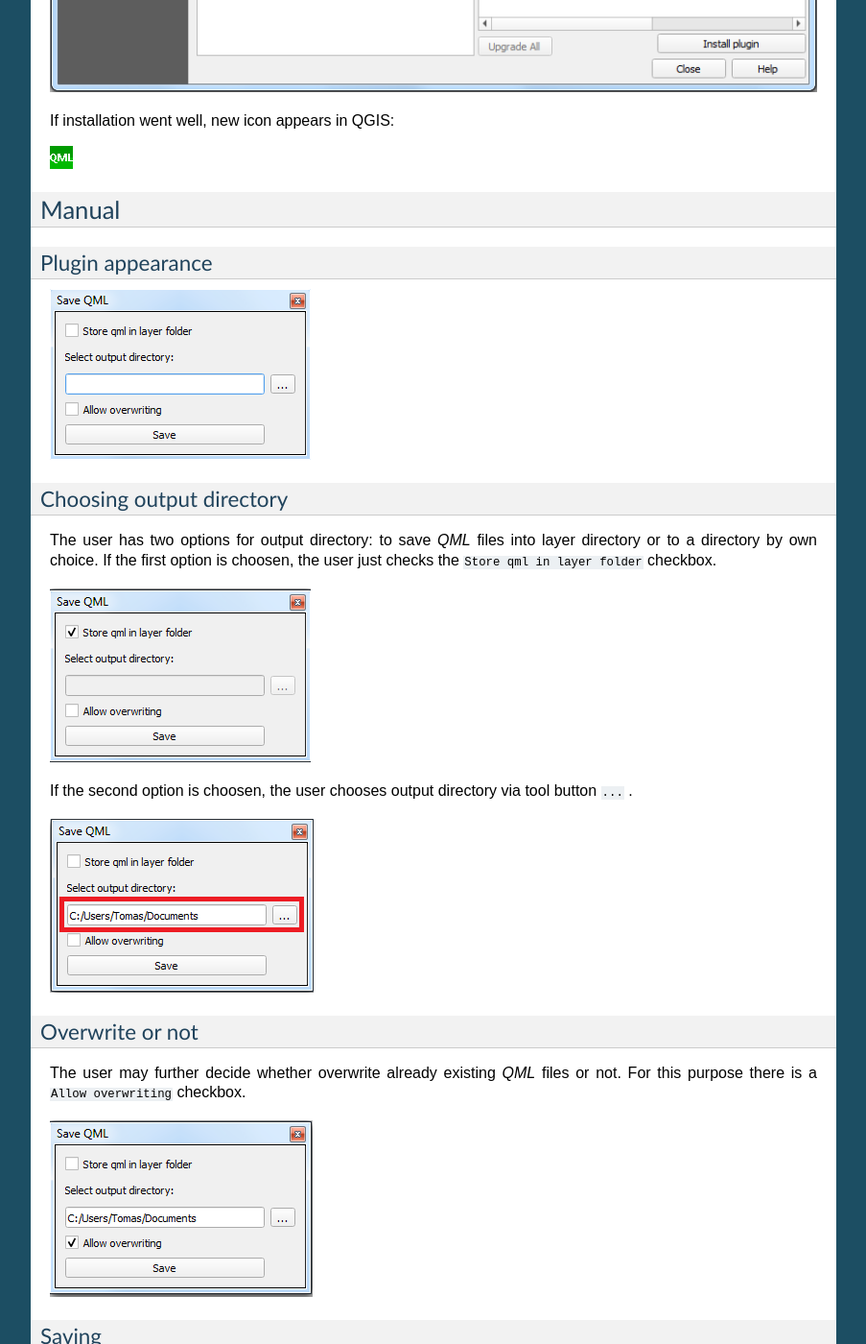
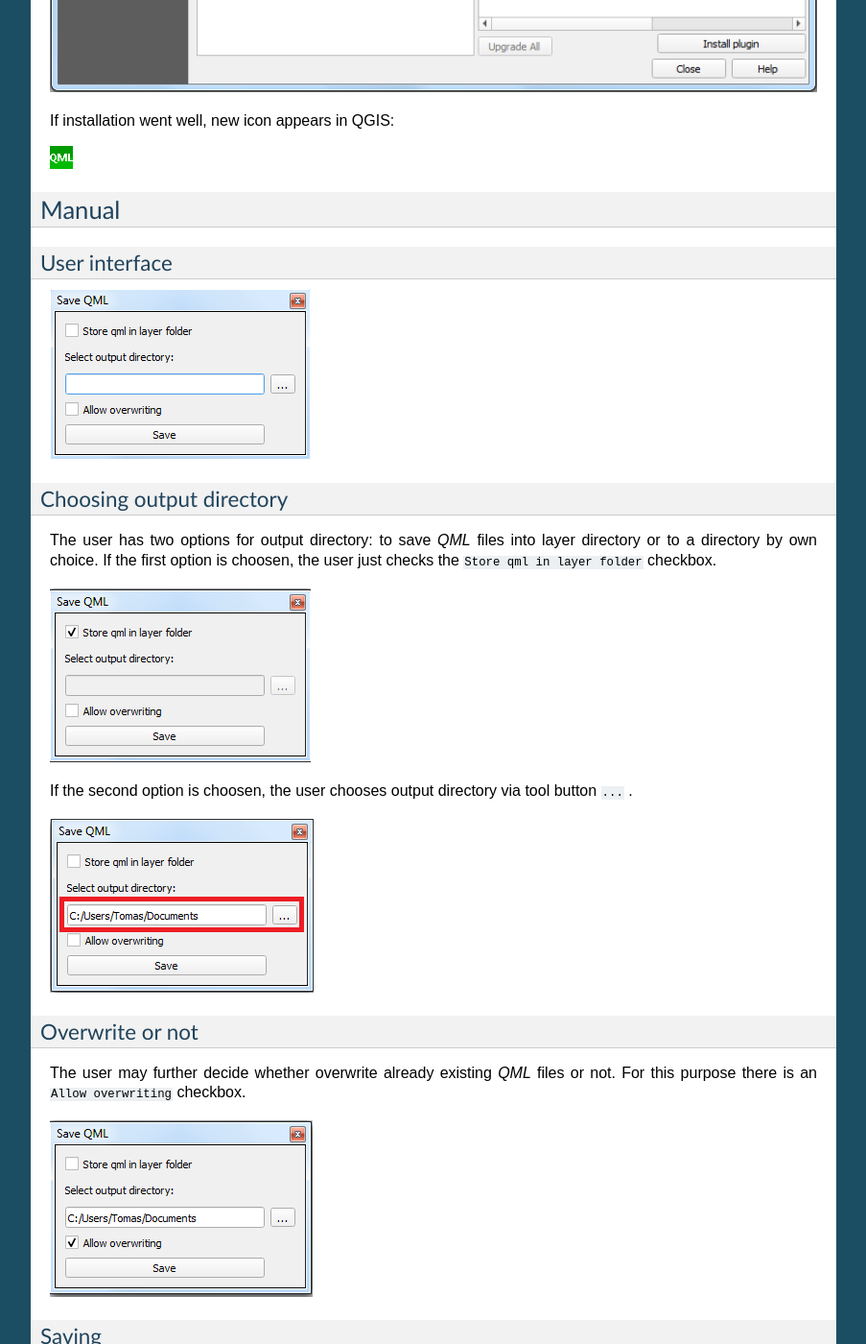
Before and after one commit to ctu-fgis/2019-b-qgis-qml-save, a Sphinx documentation site: the page built from help/source/index.rst, in a window 1280 px wide and 1400 px high, scrolled down 1277 px. Shown: the whole window at 96% size, without its empty margins (198-1101 px from the left). Built offline with Sphinx 7.4.7, drawn with Linux system fonts in a browser that asks for light colours; formulas are drawn with MathJax 3; some of the changed text lies outside the part shown.

Commit message:
Presentation and summary report

```diff
--- a/help/source/index.rst
+++ b/help/source/index.rst
@@ -29,10 +29,10 @@ If installation went well, new icon appears in QGIS:
 Manual
 ======
 
-Plugin appearance
------------------
+User interface
+--------------
 
-.. image:: images/appearance.png
+.. image:: images/ui.png
 
 Choosing output directory
 -------------------------
@@ -50,7 +50,7 @@ Overwrite or not
 ----------------
 
 The user may further decide whether overwrite already existing *QML* files or not.
-For this purpose there is a ``Allow overwriting`` checkbox.
+For this purpose there is an ``Allow overwriting`` checkbox.
 
 .. image:: images/overwrite.png
 
```
Also changed, not shown: help/source/images/ui.png (renamed from help/source/images/appearance.png), 2 other files.
